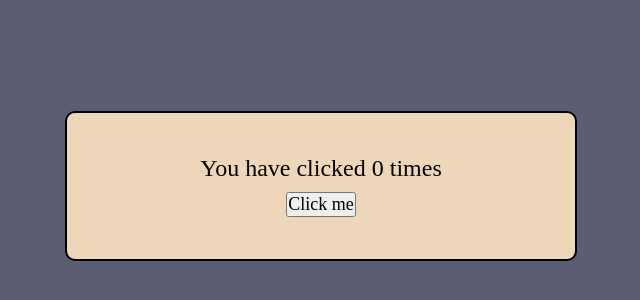
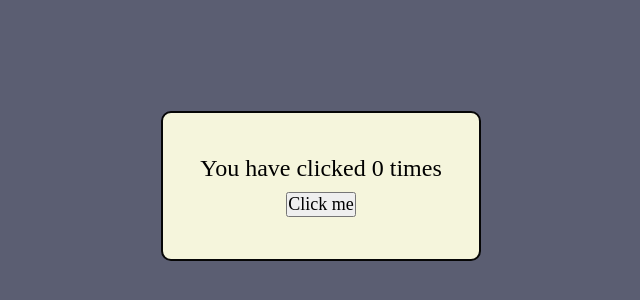
Before and after one commit to byteRaj-commits/counter, a plain HTML site: page index.html in a window 1280 px wide. Shown: the part 214-514 px from the top of the page, without its empty margins (319-959 px from the left). Drawn offline with Linux system fonts and the light colour scheme.

Commit message:
make some changes

```diff
--- a/style.css
+++ b/style.css
@@ -16,10 +16,10 @@ body{
 
 .container{
     height: 150px;
-    width: 40%;
+    width: 25%;
     border-radius: 10px;
-    border: 2px solid black;
-    background-color: rgb(238, 214, 184);
+    border: 2px solid rgb(6, 6, 6);
+    background-color: beige;
     display: flex;
     justify-content: center;
     flex-direction: column;
```
